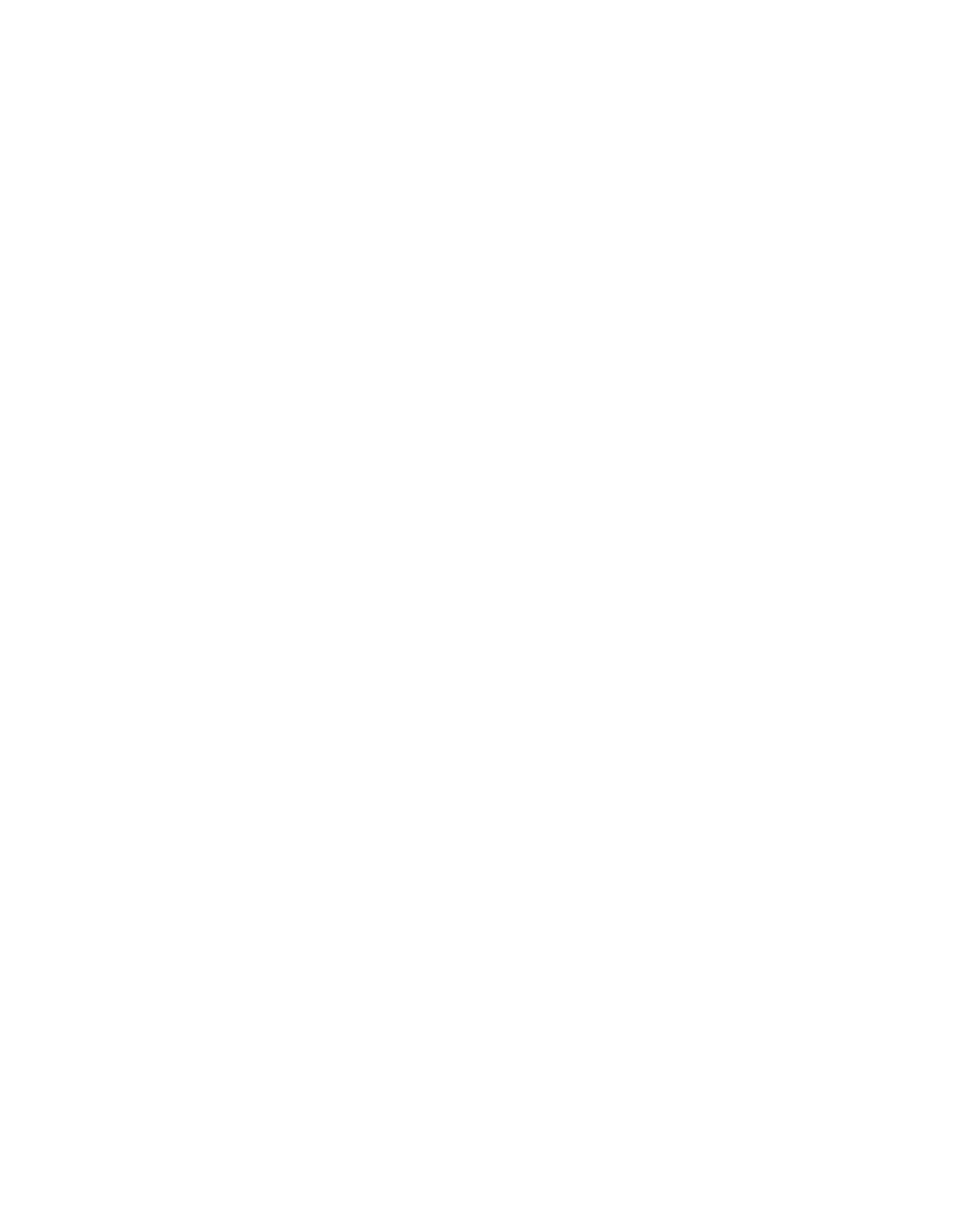
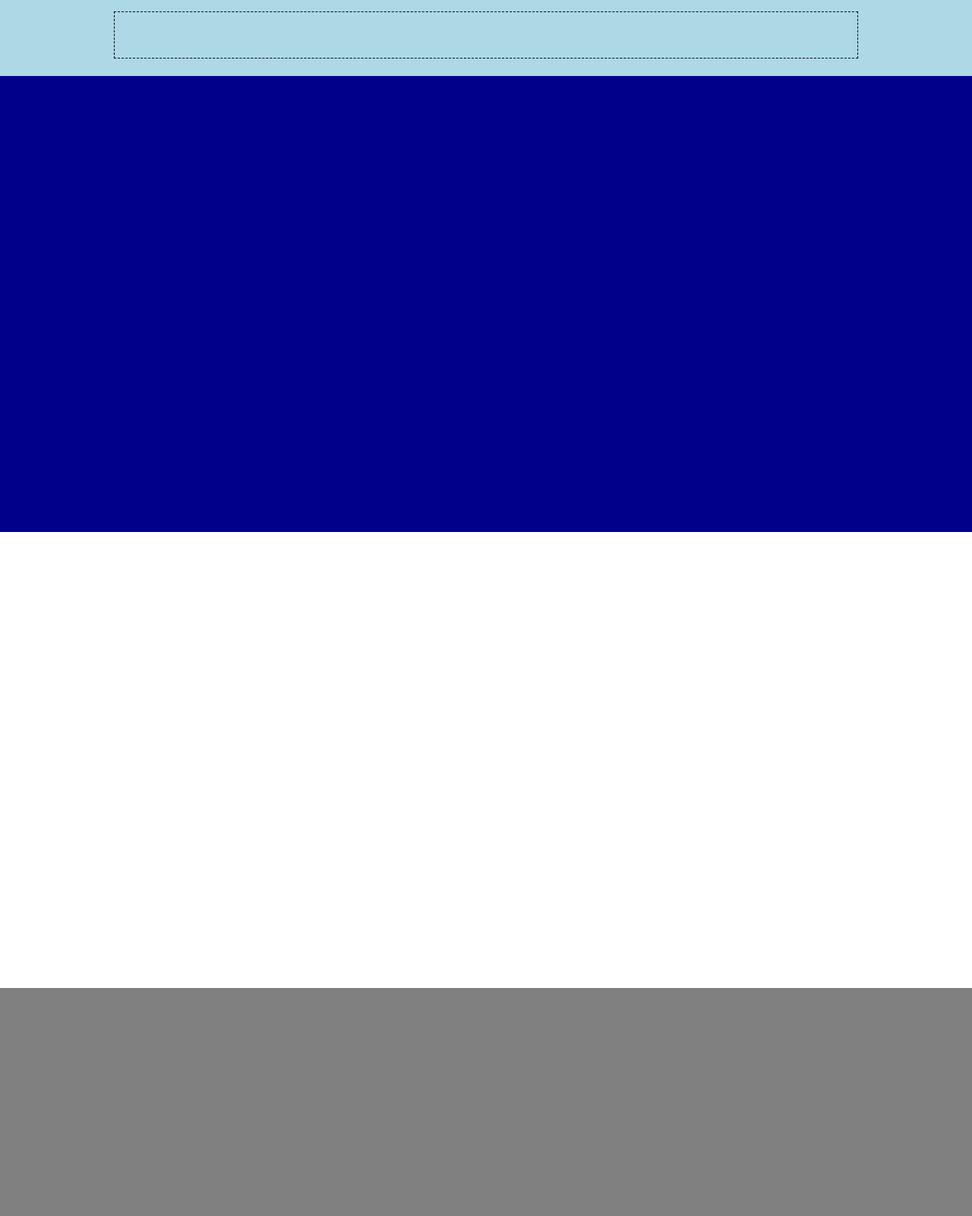
Before and after one commit to bettercallpaul07/htmlcss-struttura-discord, a plain HTML site: page index.html in a window 1280 px wide. Shown: the top 1600 px of the page at 76% size. Before the commit the page ends 800 px from the top, so only its background shows below. Drawn offline with Linux system fonts and the light colour scheme.

Commit message:
Backgrounds-update

```diff
--- a/css/style.css
+++ b/css/style.css
@@ -4,3 +4,47 @@
     padding: 0;
     box-sizing: border-box;
 }
+
+
+.header-container {
+    height: 100px;
+    background-color: lightblue;
+    padding: 15px 150px;
+    width: ;
+}
+
+.navbar {
+    min-height: 50px;
+    padding: 30px;
+    border: 1px dashed black;
+    /* display: flex;
+    align-items: center; */
+}
+
+.main-content {
+    height: 600px;
+
+}
+
+.first-box {
+    background-color: darkblue;
+}
+
+.second-box, .fourth-box {
+    background-color: white;
+}
+
+.third-box {
+    background-color: grey;
+}
+
+.fifth-box {
+    height: 800px;
+    background-color: grey;
+}
+
+
+footer {
+    height: 800px;
+    background-color: rgba(28, 25, 25, 0.946);
+}
--- a/index.html
+++ b/index.html
@@ -8,6 +8,45 @@
         <title>Discord</title>
     </head>
     <body>
+        <header>
+            <div class="header-container">
+                <div class="logo">
+                </div>
+                <div class="navbar">
+                </div>
+            </div>
+
+
+        </header>
+
+        <main>
+
+            <section class="main-content first-box">
+
+            </section>
+
+            <section class="main-content second-box">
+
+            </section>
+
+            <section class="main-content third-box">
+
+            </section>
+
+            <section class="main-content fourth-box">
+
+            </section>
+
+            <section class="fifth-box">
+
+            </section>
+
+        </main>
+
+        <footer>
+
+
+        </footer>
 
     </body>
 </html>
```
